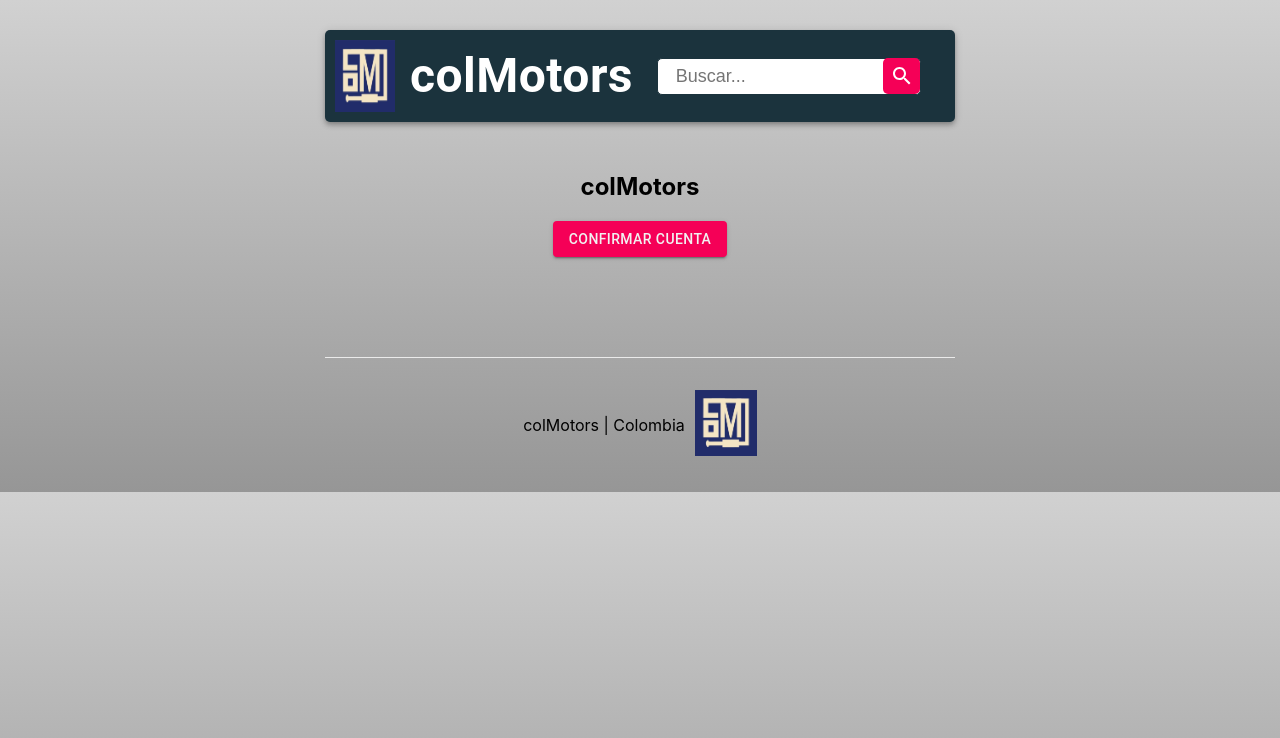
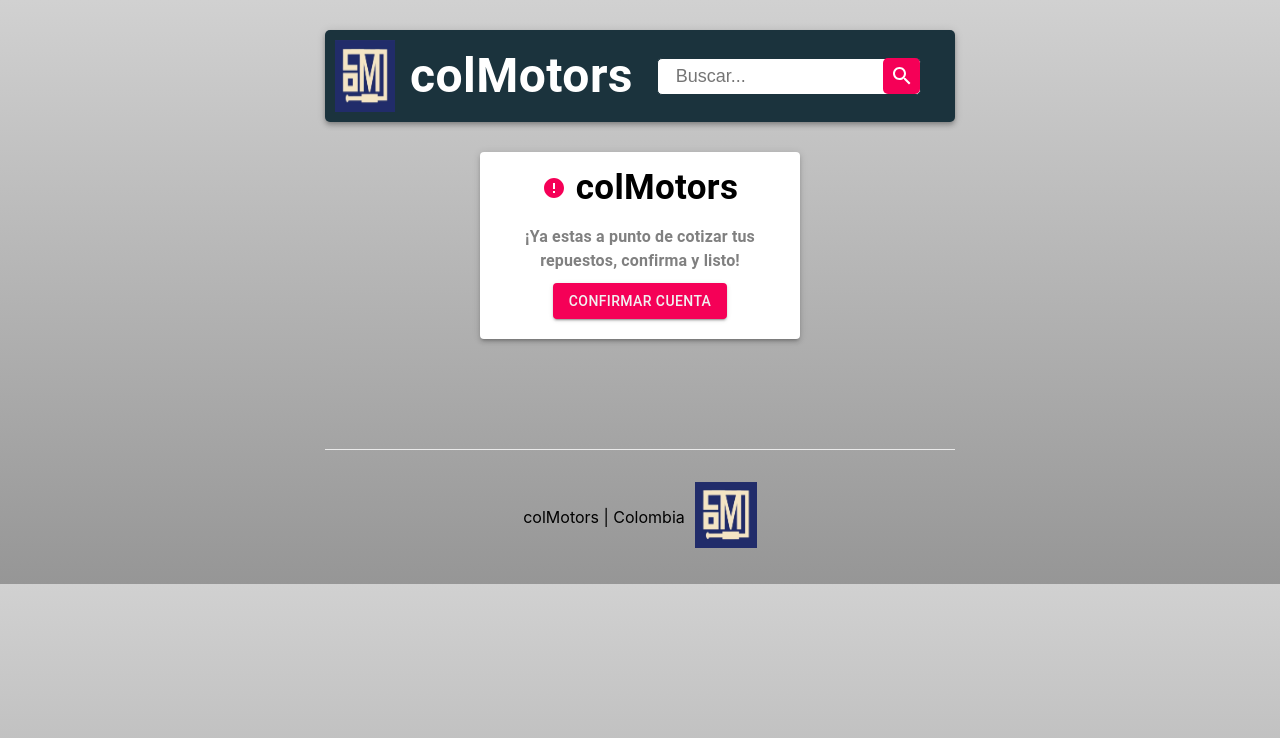
Before and after one commit to SirSantana/colMotors21-04, a Next.js app: page /auth/confirm/1 in a window 1280 px wide. Shown: the top 738 px of the page. Built offline with nearby package versions, Linux system fonts and the light colour scheme.

Commit message:
CreandoUIMsgValidarCuenta

```diff
--- a/components/Auth/confirm.js
+++ b/components/Auth/confirm.js
@@ -1,5 +1,6 @@
 import { useRouter } from "next/router";
-import { Button } from "@material-ui/core";
+import {    Typography, Paper,Button} from "@material-ui/core";
+import {  Error } from "@material-ui/icons";
 
 export default function Confirm({confirm}){
     const router = useRouter()
@@ -7,8 +8,29 @@ export default function Confirm({confirm}){
     const {id} = router.query
     return(
         <>
-         <h2>colMotors</h2>
-        <Button onClick={()=>confirm(id)} variant="contained" color='secondary'>Confirmar Cuenta</Button>
+        <Paper style={{display:'flex', width:'300px',flexDirection:'column', height:'fit-content', justifyContent:'center', alignItems:'center', padding:'10px', marginBottom:'10px'}} elevation={3}>
+          <div style={{display:'flex', width:'300px',flexDirection:'row',justifyContent:'center', alignItems:'center'}}>
+          <Error style={{ paddingRight: "10px", color:'#f50057' }} />
+          <Typography
+
+            style={{ fontSize: "35px", color: "black", fontWeight:'600' }}
+          >
+            colMotors
+          </Typography>
+
+          </div>
+          <Typography
+
+            style={{marginTop:'10px', fontSize: "16px", color: "gray", fontWeight:'600', textAlign:'center', marginBottom:'10px' }}
+          >
+            ¡Ya estas a punto de cotizar tus repuestos, confirma y listo!
+          </Typography>
+          <Button style={{marginBottom:'10px'}} onClick={()=>confirm(id)} variant="contained" color='secondary'>
+              Confirmar Cuenta
+            </Button>
+        </Paper>
+
+
         </>
     )
 }
--- a/components/Auth/index.js
+++ b/components/Auth/index.js
@@ -54,7 +54,7 @@ const SignUp = () => {
     setForm({ ...form, [e.target.name]: e.target.value });
 
 
-
+console.log('form', form);
   const handleSubmit = (e) => {
     e.preventDefault();
     if (isSignup) {
--- a/libs/dbConnect.js
+++ b/libs/dbConnect.js
@@ -1,6 +1,6 @@
 import mongoose from 'mongoose'
 
-const URL = `mongodb+srv://${process.env.NEXT_PUBLIC_USER}:${process.env.NEXT_PUBLIC_PASSWORD}@cluster0.exgvi.mongodb.net/${process.env.NEXT_PUBLIC_DBNAME}?retryWrites=true&w=majority`
+const URL = `mongodb+srv://${process.env.NEXT_PUBLIC_USER}:${process.env.NEXT_PUBLIC_PASSWORD}@cluster0.exgvi.mongodb.net/${process.env.NEXT_PUBLIC_DBNAME}?retryWrites=true&w=majority&ssl=true`
 const DB = URL
 
 async function DBConnect(){
@@ -9,7 +9,7 @@ async function DBConnect(){
             useUnifiedTopology: true,
             useNewUrlParser: true
         })
-        console.log('Database conectado ');
+        console.log('Database conectado');
 
     } catch (error) {
         console.log(error);
--- a/pages/api/auth/login.js
+++ b/pages/api/auth/login.js
@@ -16,6 +16,9 @@ export default async (req, res) => {
 export const login=async(req, res)=>{
     const {email, password} = req.body
     try {
+        const users = await userModel.find()
+        console.log(users);
+
         const userExist = await userModel.findOne({email})
 
         if(!userExist) return res.status(403).json('Usuario o contraseña invalidos')
@@ -26,7 +29,7 @@ export const login=async(req, res)=>{
 
         const token = jwt.sign({
             id:userExist._id,
-        }, 'test',{expiresIn:'120s'})
+        }, 'test', {expiresIn:'120s'})
 
         res.status(200).json({result: userExist, token})
 
```
Also changed, not shown: components/Home/Home.js (+17 -3 lines), 2 other files (tests, documents, lock files or other folders).
